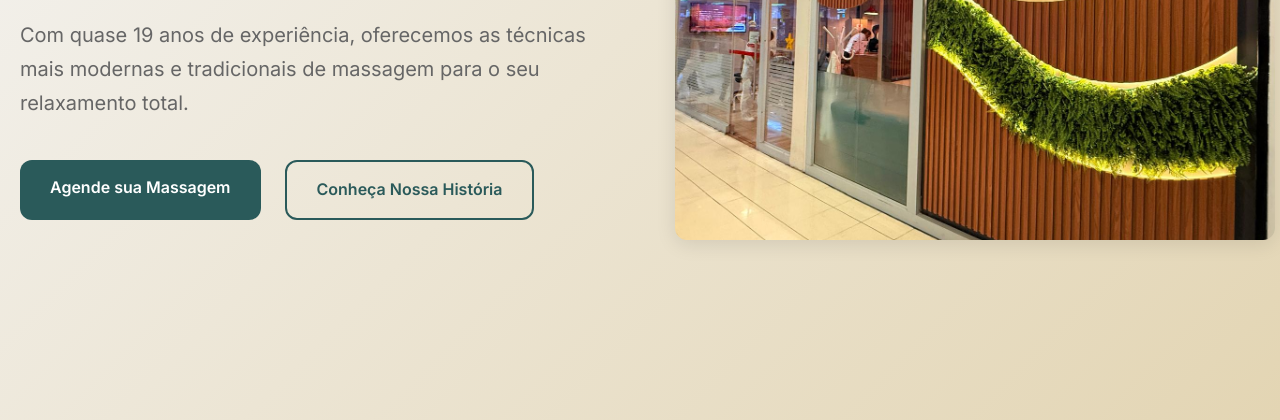
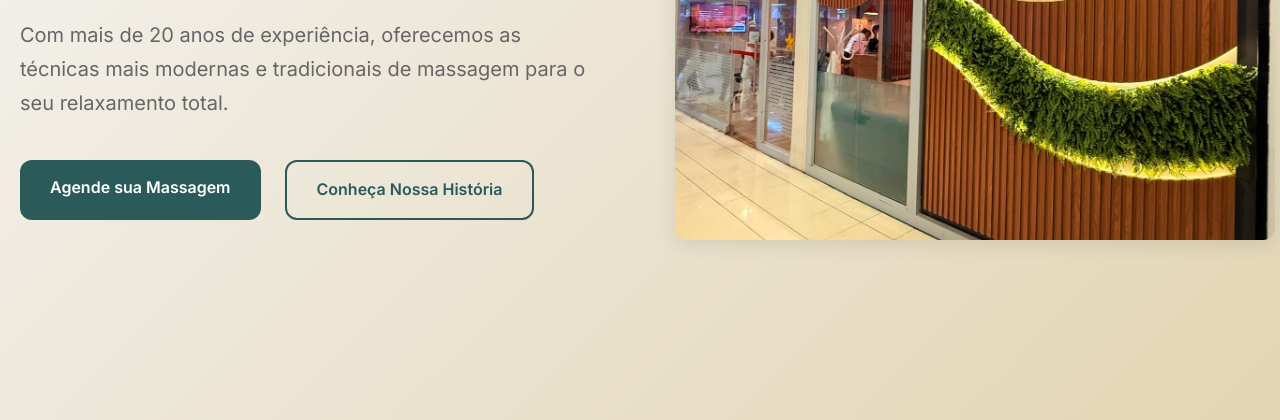
Before and after one commit to rfmneto/quickmassagens, a plain HTML site: page index.html in a window 1280 px wide. Shown: the part 380-800 px from the top of the page. Drawn offline with nearby package versions, Linux system fonts and the light colour scheme; no server answers.

Commit message:
Fix: Correção de anos de experiencia

```diff
--- a/index.html
+++ b/index.html
@@ -52,7 +52,7 @@
         <div class="container">
           <h1 class="hero-title">Bem-Estar em sua Essência</h1>
           <p class="hero-subtitle">
-            Com quase 19 anos de experiência, oferecemos as técnicas mais
+            Com mais de 20 anos de experiência, oferecemos as técnicas mais
             modernas e tradicionais de massagem para o seu relaxamento total.
           </p>
           <div class="hero-buttons">
```
